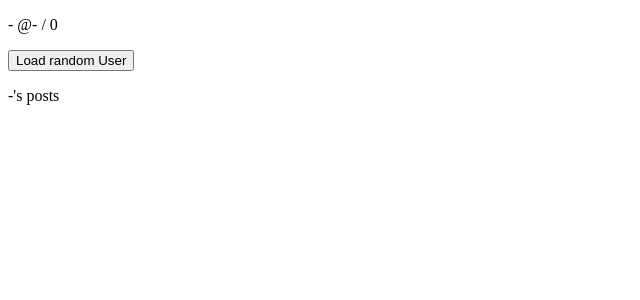
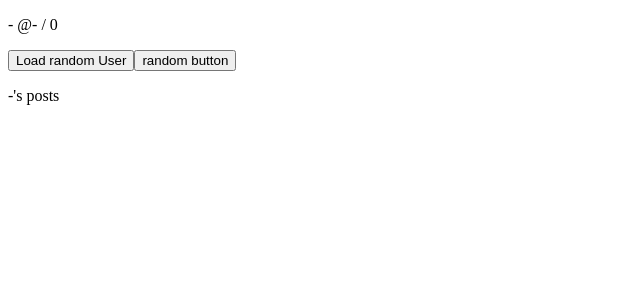
Before and after one commit to lukas-eschstruth/declarative-angular, an Angular app: page / in a window 1280 px wide. Shown: the top 300 px of the page, without its empty margins (0-640 px from the left). Built offline with nearby package versions, Linux system fonts and the light colour scheme.

Commit message:
add change detection push

```diff
--- a/src/app/app.component.html
+++ b/src/app/app.component.html
@@ -3,6 +3,7 @@
 </ng-container>
 
 <button [disabled]="loading$ | async" (click)="onLoadUserClicked()">Load random User</button>
+<button (click)="onRandomButtonClicked()">random button</button>
 
 <!-- Subscribe twice to demo shareReplay buffer: despite multiple sbscriptions only one http call is executed -->
 <ng-container *ngIf="user$ | async as user">
--- a/src/app/app.component.ts
+++ b/src/app/app.component.ts
@@ -1,4 +1,4 @@
-import {Component} from '@angular/core';
+import {ChangeDetectionStrategy, Component} from '@angular/core';
 import {Observable, Subject} from 'rxjs';
 import {Post, PostsService} from './services/posts.service';
 import {User, UserService} from './services/user.service';
@@ -6,13 +6,17 @@ import {User, UserService} from './services/user.service';
 @Component({
   selector: 'app-root',
   templateUrl: './app.component.html',
-  styleUrls: ['./app.component.scss']
+  styleUrls: ['./app.component.scss'],
+  changeDetection: ChangeDetectionStrategy.OnPush
 })
 export class AppComponent {
   constructor(private userService: UserService, private postsService: PostsService) {
   }
 
   get user$(): Observable<User> {
+    // a console.log as quick and dirty measure of how often change detection is run
+    // set changeDetection to ChangeDetectionStrategy.Default to see the difference
+    console.log('get user$() called');
     return this.userService.user$;
   }
 
@@ -27,4 +31,9 @@ export class AppComponent {
   onLoadUserClicked() {
     this.userService.loadRandomUser();
   }
+
+  onRandomButtonClicked() {
+    console.log('onRandomButtonClicked');
+
+  }
 }
```
